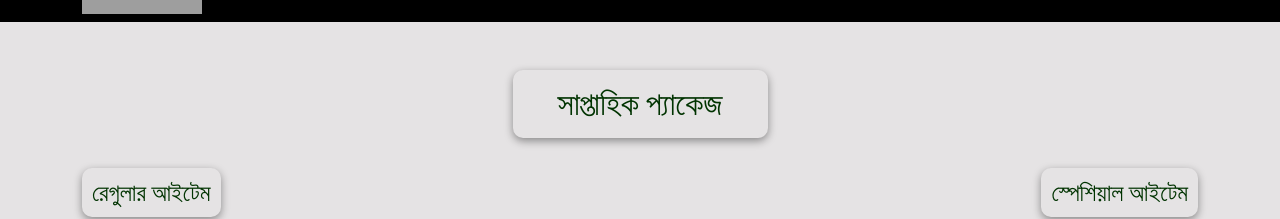
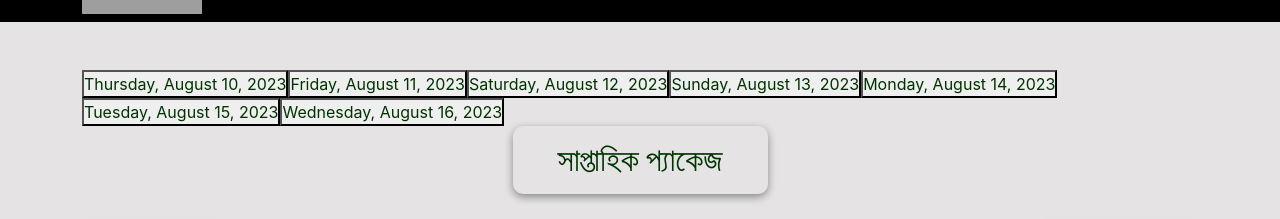
Before and after one commit to Unicon-Solution-Limited/dishco_frontend, a React (Create React App) app: page /cateringDetails in a window 1280 px wide. Shown: the part 132-351 px from the top of the page. Built offline with nearby package versions, Linux system fonts and the light colour scheme; no server answers; grey boxes are pictures that could not be loaded.

Commit message:
button added with date

```diff
--- a/src/Components/Pages/CateringService/CateringDetails.js
+++ b/src/Components/Pages/CateringService/CateringDetails.js
@@ -5,23 +5,39 @@ import Footer from "./../../Shared/Footer/Footer";
 import "./Catering.css";
 import { useHistory } from "react-router-dom/cjs/react-router-dom.min";
 
+//dinamicly 7 days come
+const getNextDays = (numDays) => {
+  const days = [];
+  const today = new Date();
+
+  for (let i = 1; i <= numDays; i++) {
+    const nextDay = new Date(today);
+    nextDay.setDate(today.getDate() + i);
+    days.push(nextDay);
+  }
+
+  return days;
+};
+const formatDate = (date) => {
+  const options = {
+    weekday: "long",
+    year: "numeric",
+    month: "long",
+    day: "numeric",
+    // hour: "numeric",
+    // minute: "numeric",
+    // second: "numeric",
+    // timeZoneName: "short",
+  };
+  return date.toLocaleDateString(undefined, options);
+};
+
 const CateringDetails = () => {
+  const [dates, setDates] = useState(getNextDays(7));
   const [food, setFood] = useState([]);
-  // console.log(food);
-  const saturdayRegRef = useRef();
-  const sundayRegRef = useRef();
-  const mondayRegRef = useRef();
-  const tuesdayRegRef = useRef();
-  const thursdayRegRef = useRef();
-  const fridayRegRef = useRef();
-  const saturdaySpclRef = useRef();
-  const sundaySpclRef = useRef();
-  const mondaySpclRef = useRef();
-  const tuesdaySpclRef = useRef();
-  const thursdaySpclRef = useRef();
-  const fridaySpclRef = useRef();
   const [countMessage, setCountMessage] = useState("");
   const history = useHistory();
+  const [quantity, setQuantity] = useState(1);
 
   const handlePackageClick = (data) => {
     // Check if an item with the same number already exists in the food array
@@ -47,10 +63,27 @@ const CateringDetails = () => {
     }
   };
 
+  //handlesatRegDecrese
+  const handleSatRegDecrease = () => {
+    setQuantity(Math.max(quantity - 1, 1));
+  };
+
+  //handleSatRegIncrease
+  const handlesatRegIncrease = () => {
+    setQuantity(quantity + 1);
+  };
+
   return (
     <>
       <Header />
       <main className="container my-5 package-body">
+        <div>
+          {dates.map((date, index) => (
+            <button key={index} onClick={() => console.log(formatDate(date))}>
+              {formatDate(date)}
+            </button>
+          ))}
+        </div>
         <h2 className="package_headline">সাপ্তাহিক প্যাকেজ</h2>
         <div className="package_items-header">
           <h4>রেগুলার আইটেম</h4>
@@ -86,6 +119,23 @@ const CateringDetails = () => {
                 />
                 <span class="custom-checkbox"></span> Select
               </label>
+              {/* <span className="quantity_cart_input">
+                <button
+                  className="value-button"
+                  id="decrease"
+                  onClick={() => handleDecrease()}
+                >
+                  -
+                </button>
+                <input type="number" id="number" value={quantity} readOnly />
+                <button
+                  className="value-button"
+                  id="increase"
+                  onClick={() => handleIncrease()}
+                >
+                  +
+                </button>
+              </span> */}
             </aside>
             <aside className="package_single">
               <img
```
